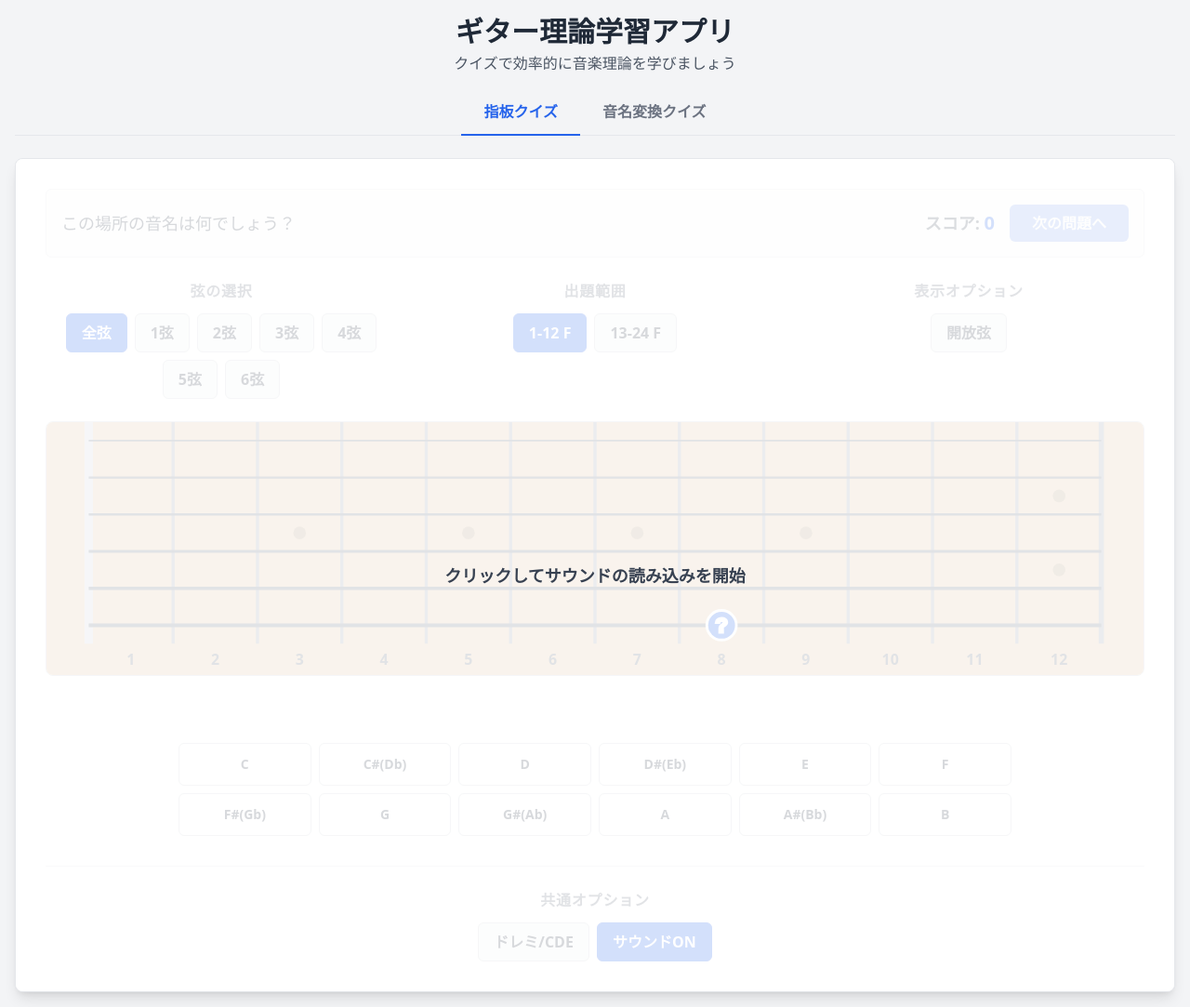
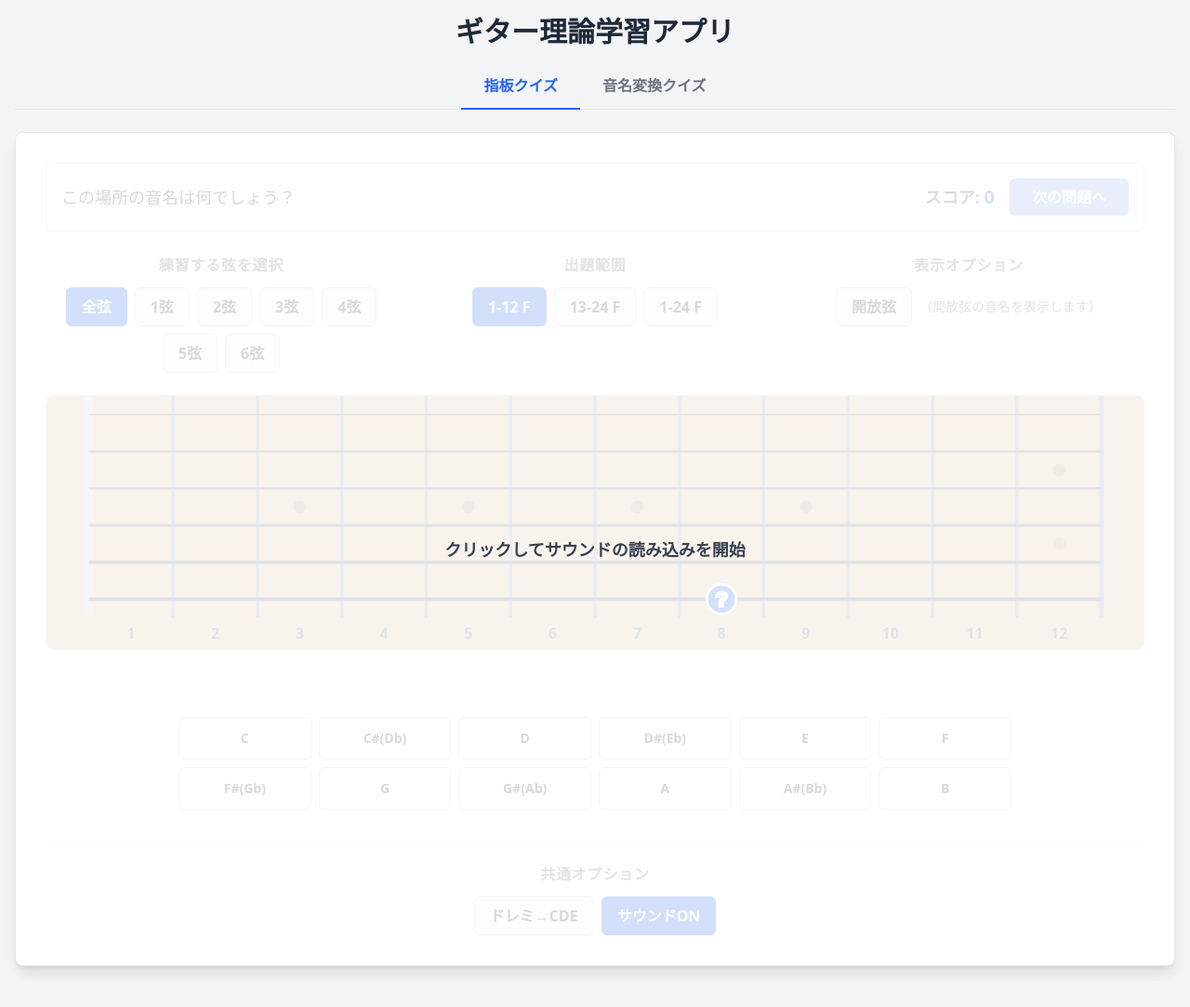
Before and after one commit to im-tanakaTV5/Note-Map, a plain HTML site: page index.html in a window 1280 px wide. Shown: the whole page at 93% size. After the commit the page ends 1055 px from the top, so only its background shows below. Drawn offline with nearby package versions, Linux system fonts and the light colour scheme.

Commit message:
Update index.html

```diff
--- a/index.html
+++ b/index.html
@@ -15,7 +15,6 @@
     <div class="w-full max-w-7xl mx-auto">
         <header class="text-center mb-4">
             <h1 class="text-3xl font-bold text-gray-800">ギター理論学習アプリ</h1>
-            <p class="text-gray-600 mt-1">クイズで効率的に音楽理論を学びましょう</p>
         </header>
 
         <!-- タブナビゲーション -->
@@ -53,7 +52,7 @@
                 <!-- オプション -->
                 <div class="grid grid-cols-1 md:grid-cols-3 gap-6 my-6">
                     <div class="text-center">
-                        <h3 class="text-base font-semibold mb-3 text-gray-500 uppercase tracking-wider">弦の選択</h3>
+                        <h3 class="text-base font-semibold mb-3 text-gray-500 uppercase tracking-wider">練習する弦を選択</h3>
                         <div id="string-mode-selector" class="flex justify-center flex-wrap gap-2">
                             <button data-mode="all" class="btn option-btn active-mode">全弦</button>
                             <button data-mode="1" class="btn option-btn">1弦</button><button data-mode="2" class="btn option-btn">2弦</button>
@@ -66,12 +65,14 @@
                         <div id="fretboard-quiz-range-selector" class="flex justify-center flex-wrap gap-2">
                             <button data-quiz-range="1-12" class="btn option-btn active-mode">1-12 F</button>
                             <button data-quiz-range="13-24" class="btn option-btn">13-24 F</button>
+                            <button data-quiz-range="1-24" class="btn option-btn">1-24 F</button>
                         </div>
                     </div>
                      <div class="text-center">
                         <h3 class="text-base font-semibold mb-3 text-gray-500 uppercase tracking-wider">表示オプション</h3>
-                        <div id="fretboard-display-options-selector" class="flex justify-center flex-wrap gap-2">
+                        <div id="fretboard-display-options-selector" class="flex justify-center items-center flex-wrap gap-2">
                              <button id="toggle-open-strings-btn" class="btn option-btn">開放弦</button>
+                             <span class="text-sm text-gray-500">（開放弦の音名を表示します）</span>
                         </div>
                     </div>
                 </div>
@@ -116,7 +117,7 @@
              <div class="text-center mt-8 pt-6 border-t">
                 <h3 class="text-base font-semibold mb-3 text-gray-500 uppercase tracking-wider">共通オプション</h3>
                 <div id="common-options-selector" class="flex justify-center flex-wrap gap-2">
-                    <button id="toggle-note-name-btn" class="btn option-btn">ドレミ/CDE</button>
+                    <button id="toggle-note-name-btn" class="btn option-btn">ドレミ→CDE</button>
                     <button id="toggle-sound-btn" class="btn option-btn active-mode">サウンドON</button>
                 </div>
             </div>
```
